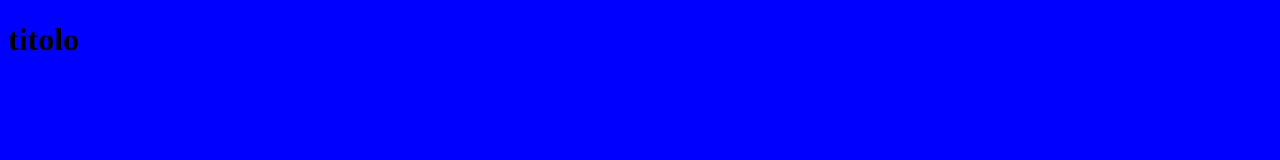
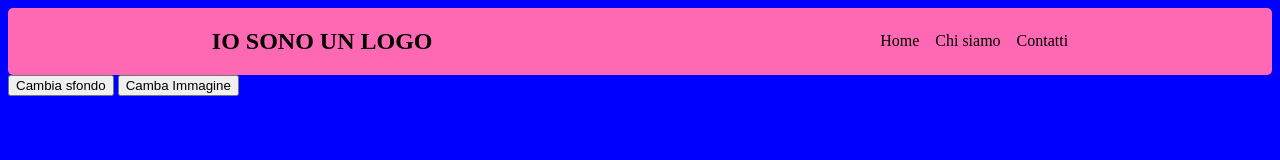
Before and after one commit to gigijeskai/u2-w2-d2-sass, a website: page index.html in a window 1280 px wide. Drawn offline with Linux system fonts and the light colour scheme.

Commit message:
consegna compito

```diff
--- /dev/null
+++ b/assets/js/index.js
@@ -0,0 +1,3 @@
+function cambiaColore(){
+document.body.style.backgroundColor = "white";
+}
--- a/assets/scss/style.scss
+++ b/assets/scss/style.scss
@@ -1,3 +1,17 @@
 body {
     background-color: blue;
 }
+
+nav {
+    display: flex;
+    justify-content: space-around;
+    align-items: center;
+    background-color: hotpink;
+    border-radius: 5px;
+}
+
+ ul {
+    display: flex;
+    list-style: none;
+    gap: 1em
+}
--- a/index.html
+++ b/index.html
@@ -8,6 +8,23 @@
     <link rel="stylesheet" href="assets/css/style.css" />
   </head>
   <body>
-    <h1>titolo</h1>
+    <div id="container">
+      <nav>
+        <div id="logo"><h1>IO SONO UN LOGO</h1></div>
+        <div id="contenitore-lista">
+          <ul>
+            <li>Home</li>
+            <li>Chi siamo</li>
+            <li>Contatti</li>
+          </ul>
+        </div>
+      </nav>
+      <div id="buttons">
+        <button id="colore" onclick="cambiaColore()">Cambia sfondo</button>
+        <button onclick="">Camba Immagine</button>
+      </div>
+      <div id="immagine"></div>
+    </div>
+    <script src="./assets/js/index.js"></script>
   </body>
 </html>
```
Also changed, not shown: assets/css/style.css.
